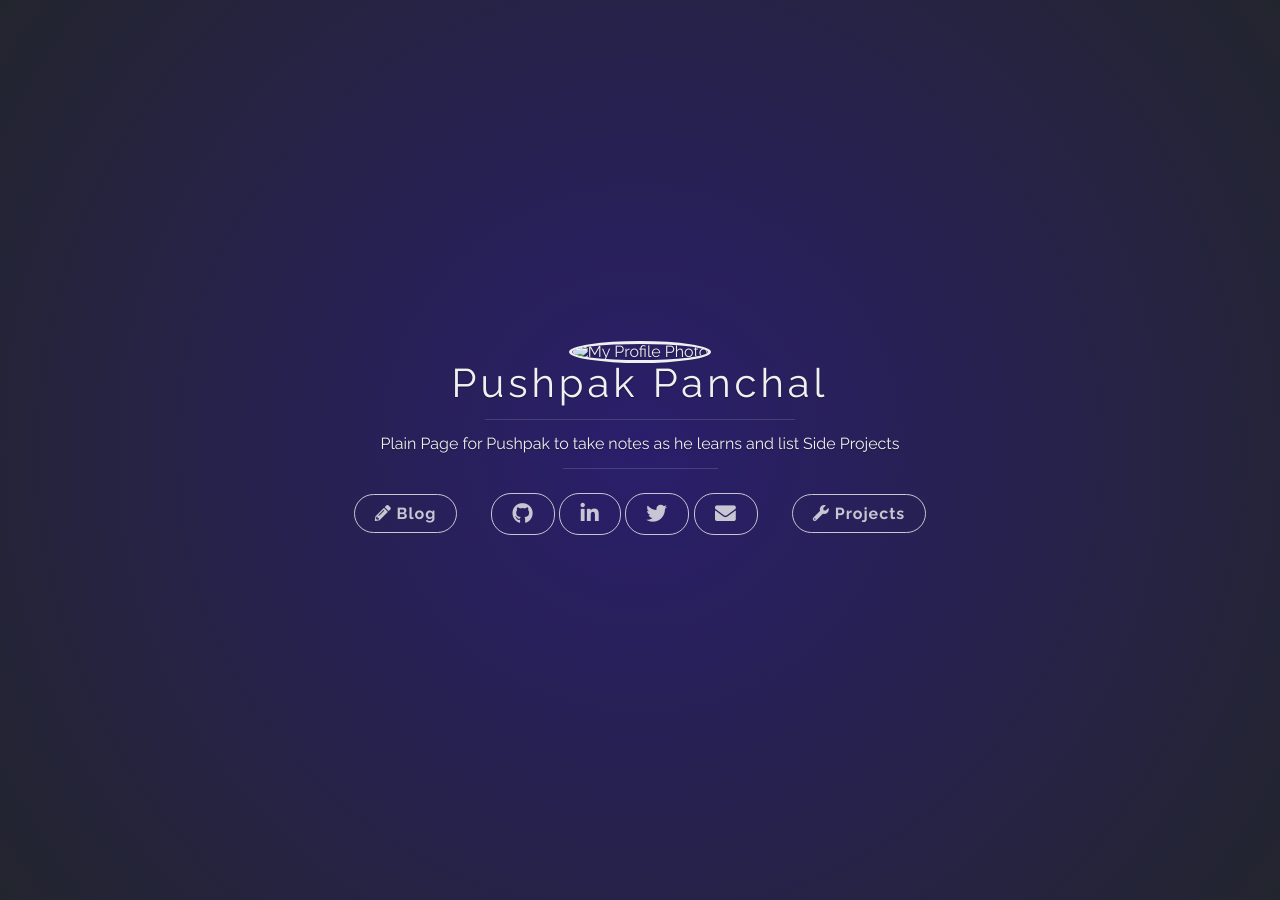
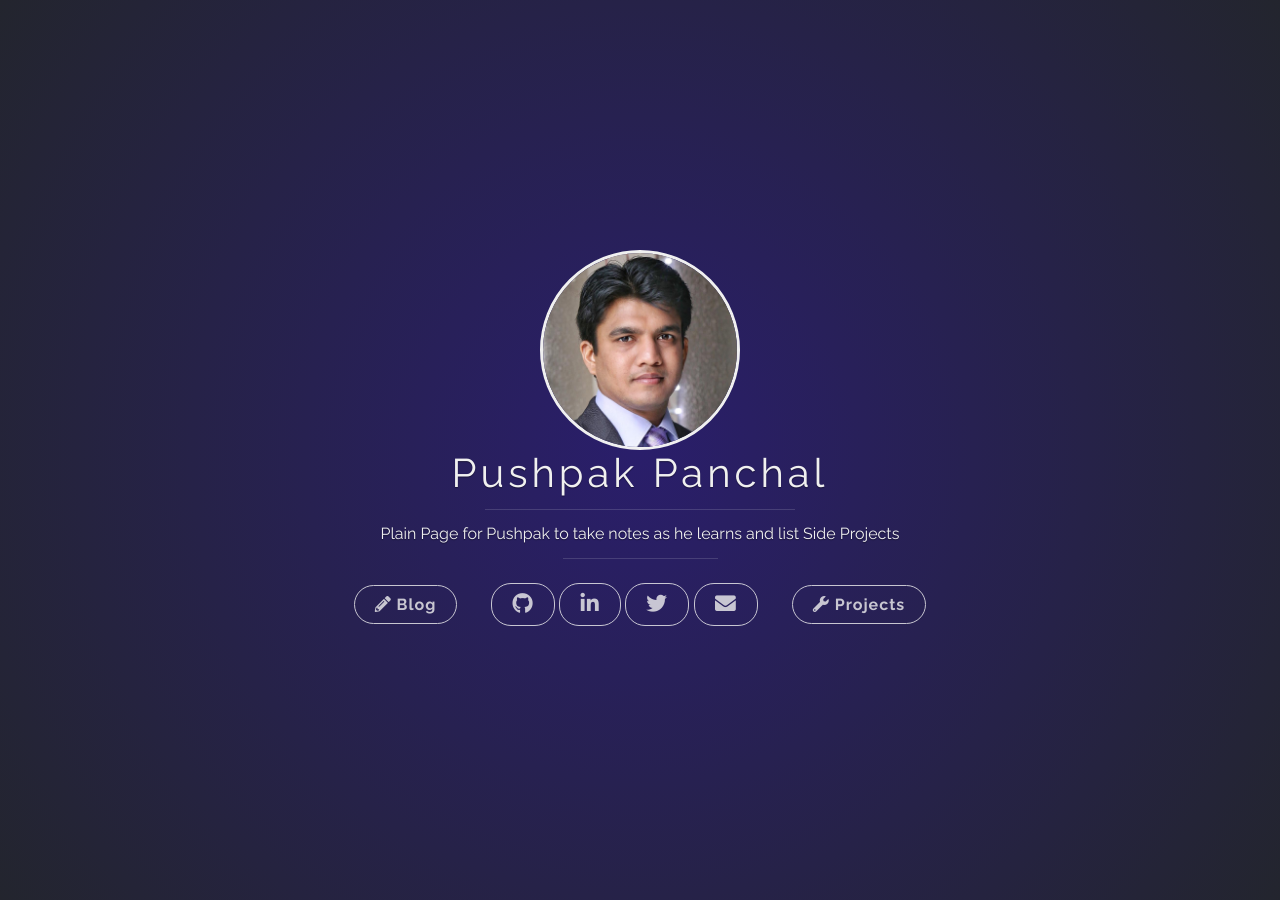
Before and after one commit to pushpk/blog, a Jekyll site: the page built from index.html, in a window 1280 px wide. Built offline with Jekyll 4.4.1, drawn with Linux system fonts in a browser that asks for light colours; nearby versions of some CDN libraries; some web fonts are replaced; the list of posts is cut into pages by our own code; comment, search, counter and statistics services are not loaded.

Commit message:
pic changes

```diff
--- a/_layouts/default.html
+++ b/_layouts/default.html
@@ -55,7 +55,7 @@ mode="{{ site.theme_mode }}"
       <div class="panel-main__inner panel-inverted">
         <div class="panel-main__content">
           <a  title="link to home of Pushpak Panchal" href="javascript:void(0)">
-            <img src="{{ avatar_url }}" alt="My Profile Photo"
+            <img src="/assets/img/sample/avatar.jpeg" alt="Pushpak Panchal"
               style="border-radius: 100%; border: 3px solid; width: 200px ;">
             <h1 class="panel-cover__title panel-title">Pushpak Panchal</h1>
           </a>
```
